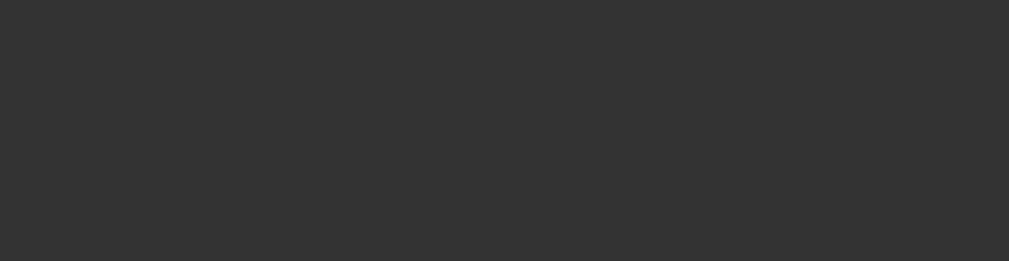
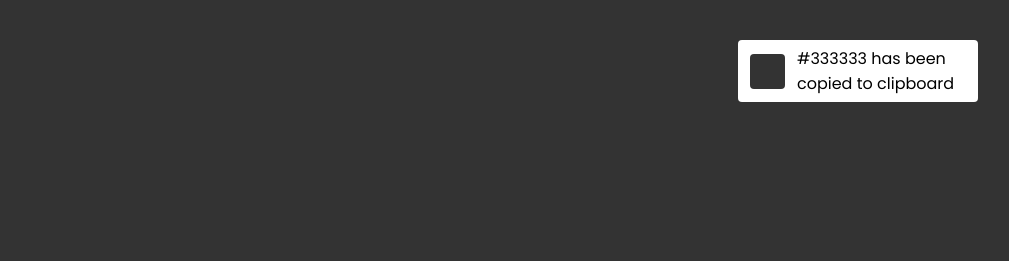
Before and after one commit to saadman-galib/javascript-hex-color-generator, a website built with Vite: page index.html in a window 1280 px wide. Shown: the top 261 px of the page, without its empty margins (262-1271 px from the left). Built offline with nearby package versions, Linux system fonts and the light colour scheme.

Commit message:
add notification markup and styles

```diff
--- a/index.html
+++ b/index.html
@@ -27,7 +27,17 @@
                 </p>
                 <button class="click-me">Click me</button>
             </div>
+            <div class="notification">
+                <div class="notification-color"></div>
+                <p>#333333 has been copied to clipboard</p>
+            </div>
         </div>
         <script type="module" src="./src/main.js"></script>
+        <script>
+            function copyCode(text) {
+                navigator.clipboard.writeText(text);
+                console.log("copied");
+            }
+        </script>
     </body>
 </html>
--- a/src/main.js
+++ b/src/main.js
@@ -24,8 +24,3 @@ btn.addEventListener("click", () => {
     r.style.setProperty("--shadow", `0 0 55px 1px ${colorCode}`);
     code.innerHTML = `Hex Code: <span style="background-color: ${colorCode}" onclick="copyCode(this.textContent)">${colorCode}<i class="fa-regular fa-copy"></i></span>`;
 });
-
-function copyCode(text) {
-    navigator.clipboard.writeText(text);
-    console.log("copied");
-}
--- a/src/style.css
+++ b/src/style.css
@@ -27,6 +27,7 @@ body,
     flex-direction: column;
     align-items: center;
     justify-content: center;
+    position: relative;
 }
 
 .heading {
@@ -94,6 +95,37 @@ body,
     width: auto;
 }
 
+.notification {
+    position: absolute;
+    min-width: 80px;
+    max-width: 240px;
+    min-height: 20px;
+    top: 40px;
+    right: 40px;
+    background-color: #fff;
+    border-radius: 4px;
+    z-index: 3;
+    display: flex;
+    flex-direction: row;
+    align-items: center;
+    padding: 6px;
+}
+
+.notification p{
+    text-align: left;
+    width: 70%;
+}
+
+.notification-color {
+    min-width: 35px;
+    min-height: 35px;
+    margin: 6px 12px 6px 6px;
+    border-radius: 4px;
+    background-color: #333;
+
+
+}
+
 @media (max-width: 768px) {
     .container {
         margin: 25px;
```
